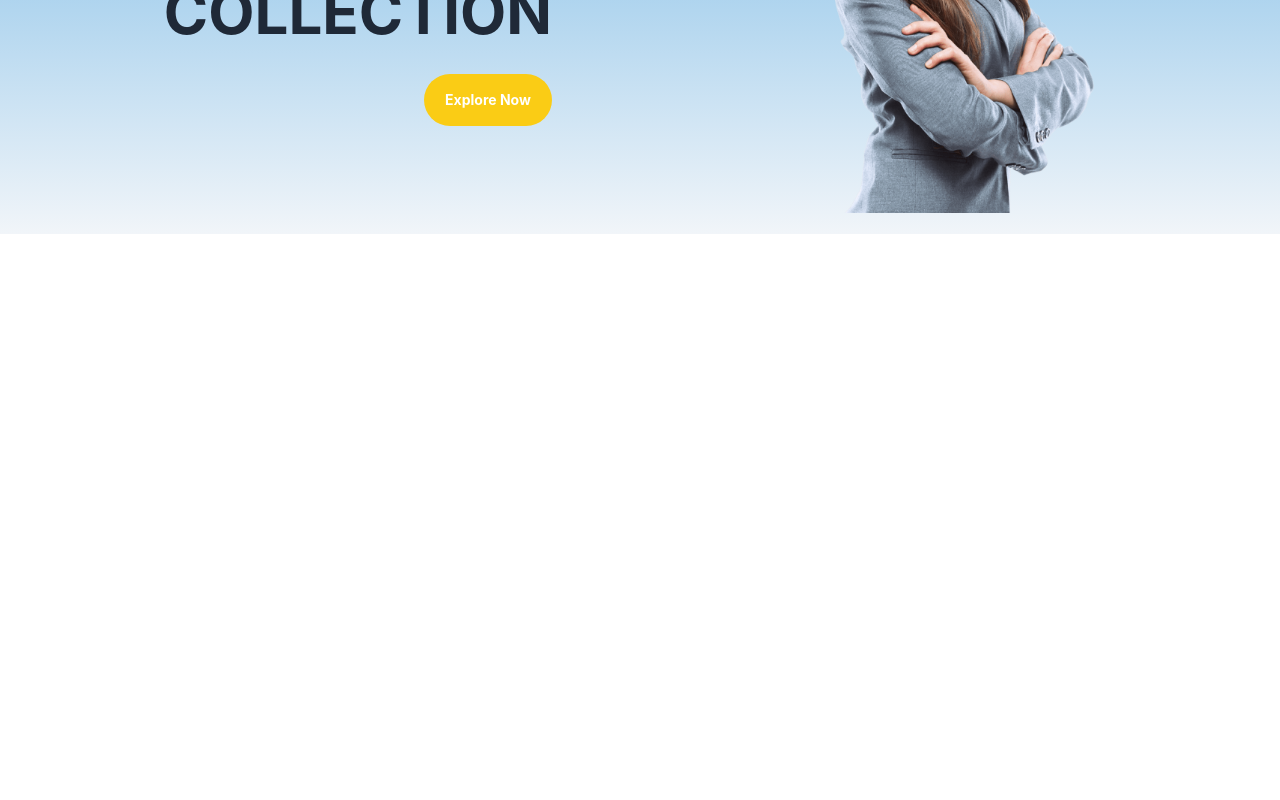
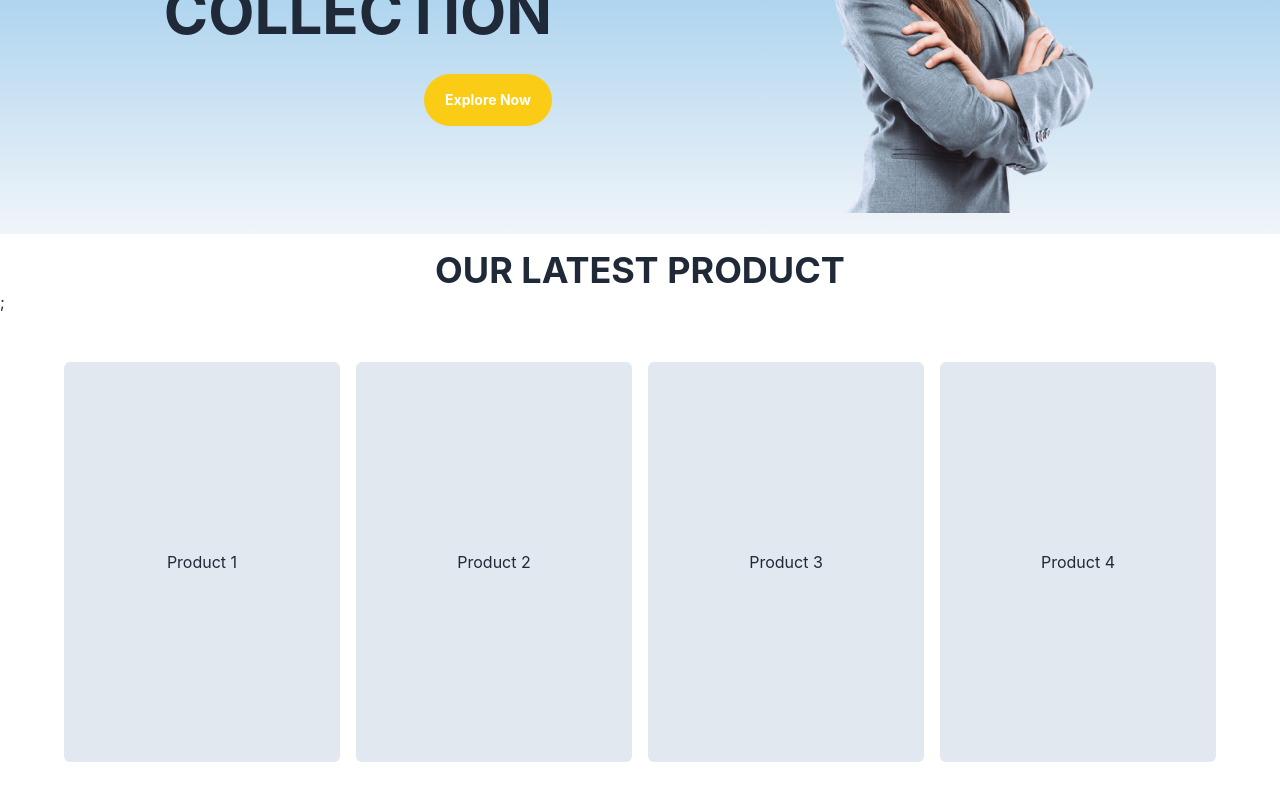
Before and after one commit to LiponRoy/lotus-e-shop-frontend, a React (Create React App) app: page / in a window 1280 px wide. Shown: the part 516-1316 px from the top of the page. Before the commit the page ends 880 px from the top, so only its background shows below. Built offline with nearby package versions, Linux system fonts and the light colour scheme.

Commit message:
created product component demo

```diff
--- a/src/components/Navbar/NavbarTwo.js
+++ b/src/components/Navbar/NavbarTwo.js
@@ -16,7 +16,7 @@ const NavbarTwo = () => {
 				<div className='liponNav'>
 					<div className='leftSide'>
 						<div className='logo'>
-							<span>LR Furniture</span>
+							<span>Lotus E Shop</span>
 						</div>
 					</div>
 					<div className='middleSide'>
--- /dev/null
+++ b/src/components/Product.js
@@ -0,0 +1,25 @@
+import React from 'react';
+
+const Product = () => {
+	return (
+		<div className=''>
+			<div className='w-full text-center text-2xl md:text-4xl font-bold mt-4'>OUR LATEST PRODUCT</div>;
+			<div className='grid grid-cols-1 md:grid-cols-2 lg:grid-cols-4 gap-4 m-12 mx-16'>
+				<div className='relative w-full h-[400px] flex justify-center items-center bg-slate-200 rounded-md'>
+					<span>Product 1</span>
+				</div>
+				<div className='relative w-full h-[400px] flex justify-center items-center bg-slate-200 rounded-md'>
+					<span>Product 2</span>
+				</div>
+				<div className='relative w-full h-[400px] flex justify-center items-center bg-slate-200 rounded-md'>
+					<span>Product 3</span>
+				</div>
+				<div className='relative w-full h-[400px] flex justify-center items-center bg-slate-200  rounded-md'>
+					<span>Product 4</span>
+				</div>
+			</div>
+		</div>
+	);
+};
+
+export default Product;
--- a/src/pages/Home.js
+++ b/src/pages/Home.js
@@ -1,10 +1,12 @@
 import React from 'react';
 import Hero from '../components/Hero';
+import Product from '../components/Product';
 
 const Home = () => {
 	return (
 		<div>
 			<Hero></Hero>
+			<Product></Product>
 		</div>
 	);
 };
```
